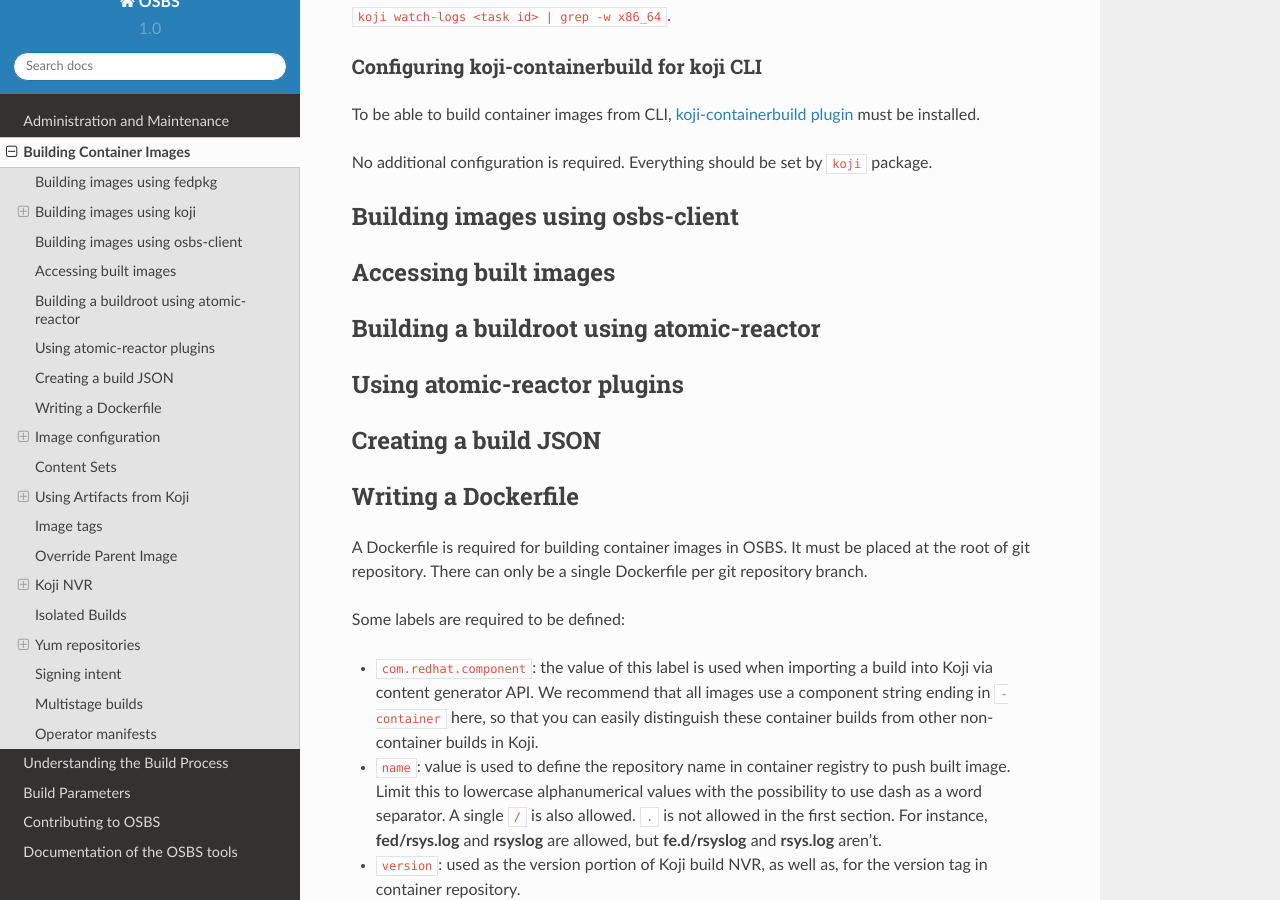
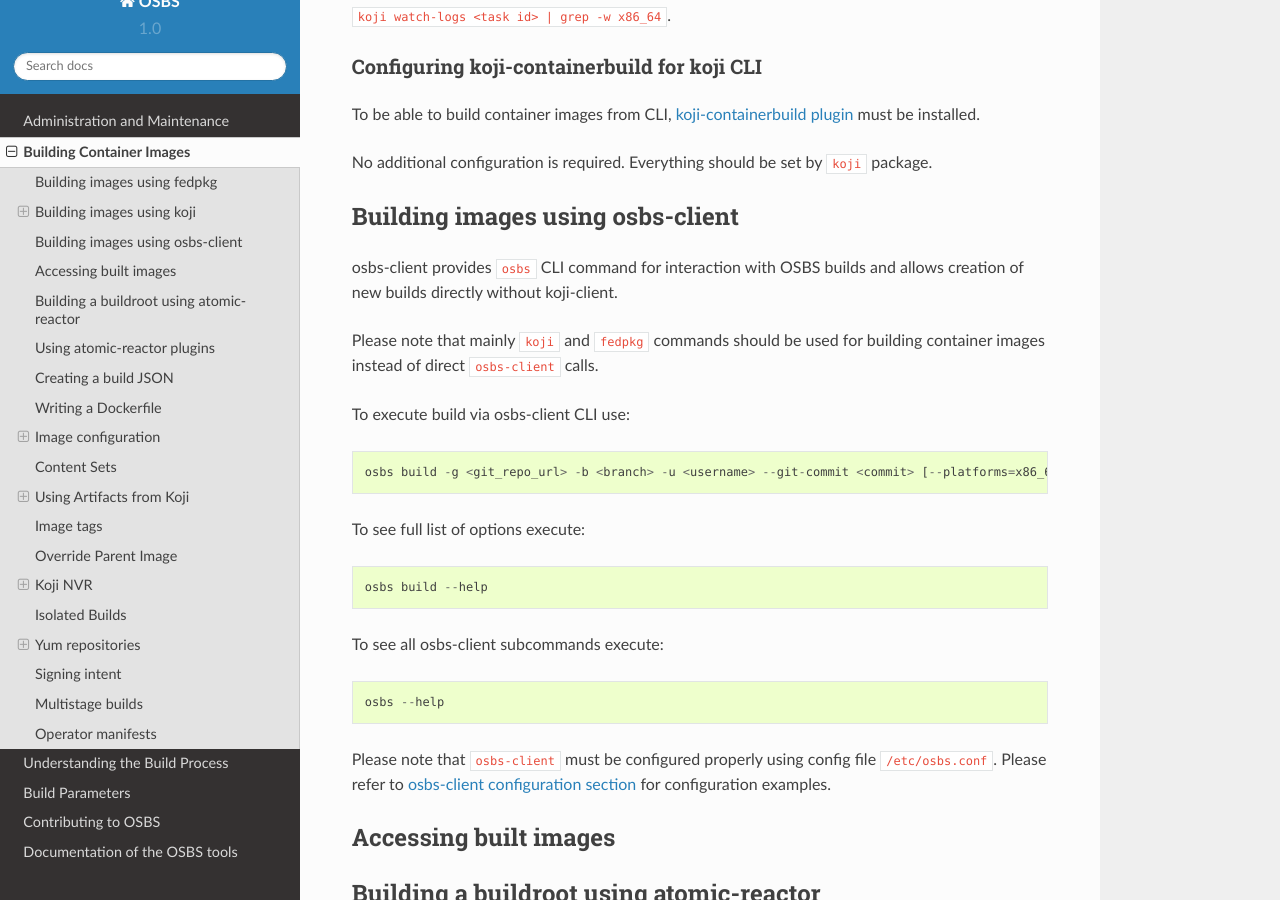
Before and after one commit to containerbuildsystem/osbs-docs, a Sphinx documentation site: the page built from docs/users.rst, in a window 1280 px wide and 900 px high, scrolled down 764 px. Built offline with Sphinx 7.4.7 and the Read the Docs theme 2.0.0, drawn with Linux system fonts in a browser that asks for light colours.

Commit message:
Update building via  osbs-client section
* OSBS-2998

Signed-off-by: Martin Bašti <mbasti@redhat.com>

```diff
--- a/docs/admins.rst
+++ b/docs/admins.rst
@@ -6,6 +6,9 @@
 
 Please refer to :doc:`Build Parameters <build_parameters>` for
 information on how options are configured within OSBS builds.
+
+
+.. _configuring-osbs-client:
 
 Configuring osbs-client
 -----------------------
--- a/docs/users.rst
+++ b/docs/users.rst
@@ -52,6 +52,31 @@
 
 Building images using osbs-client
 ---------------------------------
+
+_`osbs-client` provides ``osbs`` CLI command for interaction with OSBS builds
+and allows creation of new builds directly without koji-client.
+
+Please note that mainly ``koji`` and ``fedpkg`` commands should be used
+for building container images instead of direct ``osbs-client`` calls.
+
+To execute build via osbs-client CLI use::
+
+    osbs build -g <git_repo_url> -b <branch> -u <username> --git-commit <commit> [--platforms=x86_64] [-i <instance>]
+
+To see full list of options execute::
+
+    osbs build --help
+
+To see all osbs-client subcommands execute::
+
+    osbs --help
+
+Please note that ``osbs-client`` must be configured properly using config file ``/etc/osbs.conf``.
+Please refer to :ref:`osbs-client configuration section <configuring-osbs-client>`
+for configuration examples.
+
+
+.. `osbs-client`_: https://github.com/containerbuildsystem/osbs-client
 
 Accessing built images
 ----------------------
```
